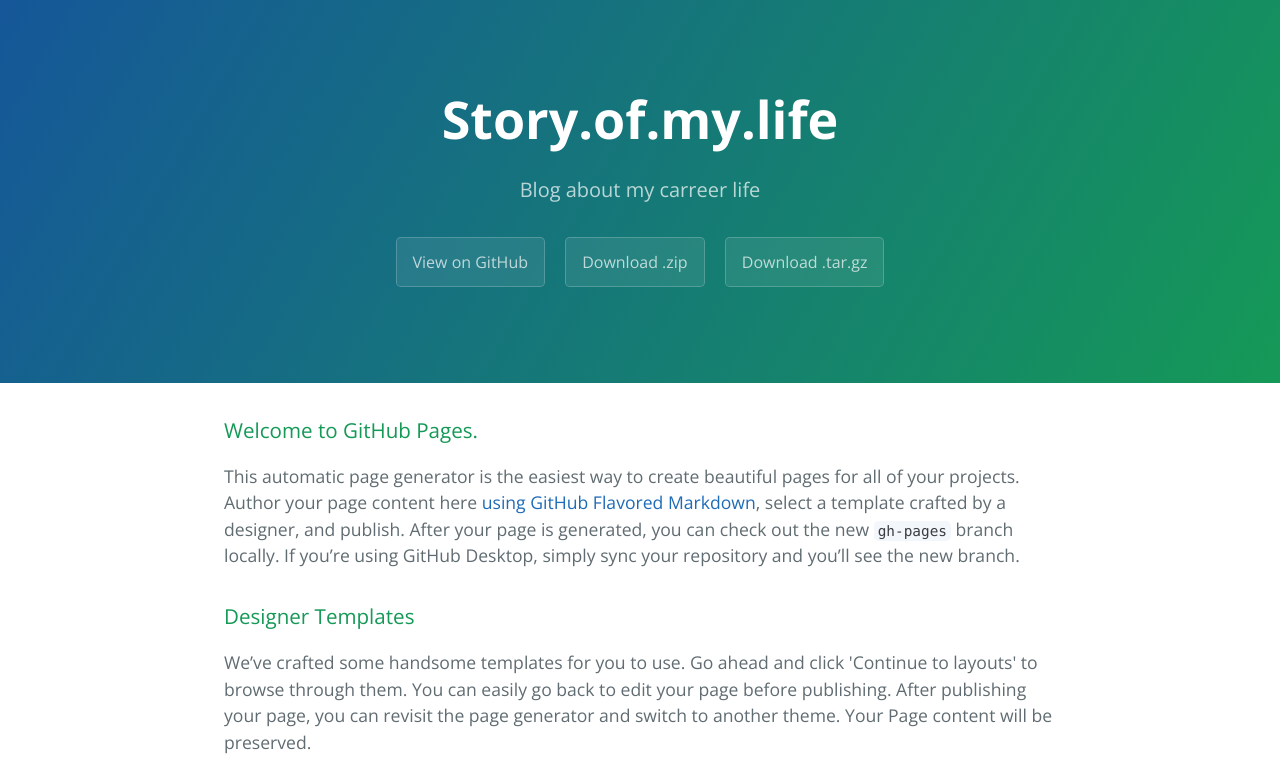
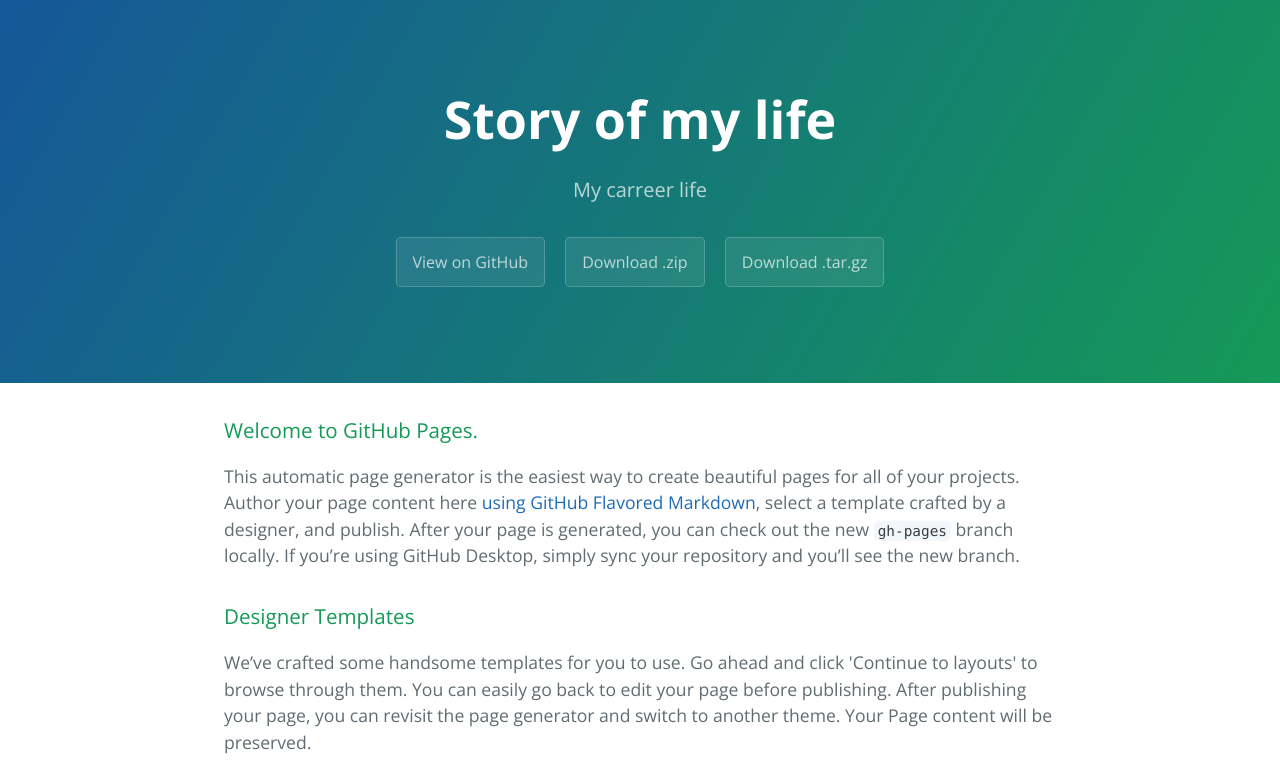
Before and after one commit to 11029358/Story.of.my.life, a plain HTML site: page index.html in a window 1280 px wide. Shown: the top 784 px of the page. Drawn offline with nearby package versions, Linux system fonts and the light colour scheme.

Commit message:
Update index.html

```diff
--- a/index.html
+++ b/index.html
@@ -11,8 +11,8 @@
   </head>
   <body>
     <section class="page-header">
-      <h1 class="project-name">Story.of.my.life</h1>
-      <h2 class="project-tagline">Blog about my carreer life </h2>
+      <h1 class="project-name">Story of my life</h1>
+      <h2 class="project-tagline">My carreer life </h2>
       <a href="https://github.com/11029358/Story.of.my.life" class="btn">View on GitHub</a>
       <a href="https://github.com/11029358/Story.of.my.life/zipball/master" class="btn">Download .zip</a>
       <a href="https://github.com/11029358/Story.of.my.life/tarball/master" class="btn">Download .tar.gz</a>
```
